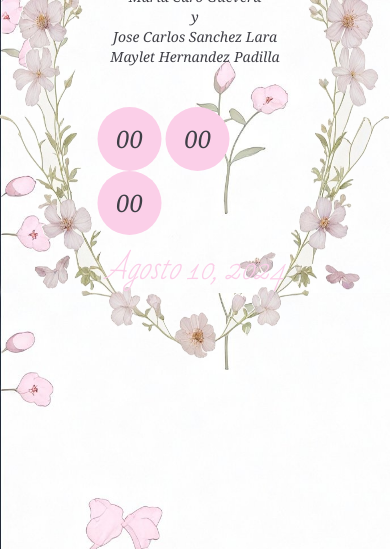
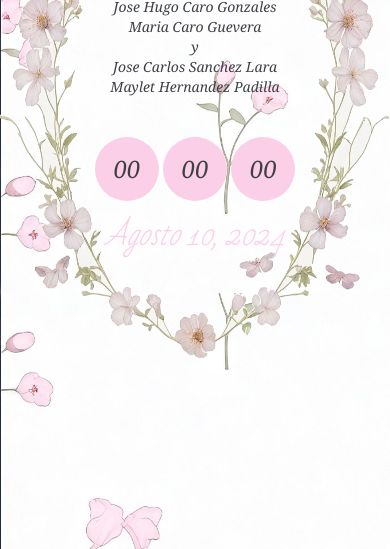
Before and after one commit to oscvrhrr/melany, a website: page index.html in a window 390 px wide. Shown: the part 551-1100 px from the top of the page. Drawn offline with Linux system fonts and the light colour scheme; a web font is replaced by a local one.

Commit message:
fixed unresponsive layout

```diff
--- a/index.html
+++ b/index.html
@@ -22,7 +22,7 @@
 
             <img class="pt-32 h-[45rem] relative" src="./dist/assets/decor-com.png" alt=""
             />
-            <div class="absolute text-zinc-700 top-[23.5rem] left-1/2 transform -translate-x-1/2 -translate-y-1/2 font-serif italic ">
+            <div class="absolute text-zinc-700 w-[15rem] top-[24.5rem] left-1/2 transform -translate-x-1/2 -translate-y-1/2 font-serif italic ">
                 <h1 class="text-center text-3xl">X AÑOS</h1>
                 <p class="text-center text-base">De</p>
                 <h2 class="text-center text-3xl">Melany Murillo Hernandez</h2>
@@ -32,10 +32,12 @@
                 <p class="text-center text-sm">y</p>
                 <p class="text-center text-sm">Jose Carlos Sanchez Lara</p>
                 <p class="text-center text-sm pb-10">Maylet Hernandez Padilla</p>
-                <div>
-                    <span class="bg-pink-200 w-16 h-16 inline-flex rounded-full justify-center items-center text-2xl">00</span>
-                    <span class="bg-pink-200 w-16 h-16 inline-flex rounded-full justify-center items-center text-2xl">00</span>
-                    <span class="bg-pink-200 w-16 h-16 inline-flex rounded-full justify-center items-center text-2xl">00</span>
+                <div class="flex flex-col items-center">
+                    <div>
+                        <span class="bg-pink-200 w-[4rem] h-[4rem] inline-flex rounded-full justify-center items-center text-2xl">00</span>
+                        <span class="bg-pink-200 w-[4rem] h-[4rem] inline-flex rounded-full justify-center items-center text-2xl">00</span>
+                        <span class="bg-pink-200 w-[4rem] h-[4rem] inline-flex rounded-full justify-center items-center text-2xl">00</span>
+                    </div>
                     <h3 class="text-pink-200 text-center text-3xl font-mono pt-4">Agosto 10, 2024</h3>
                 </div>
             </div>
```
Also changed, not shown: dist/styles.css.
